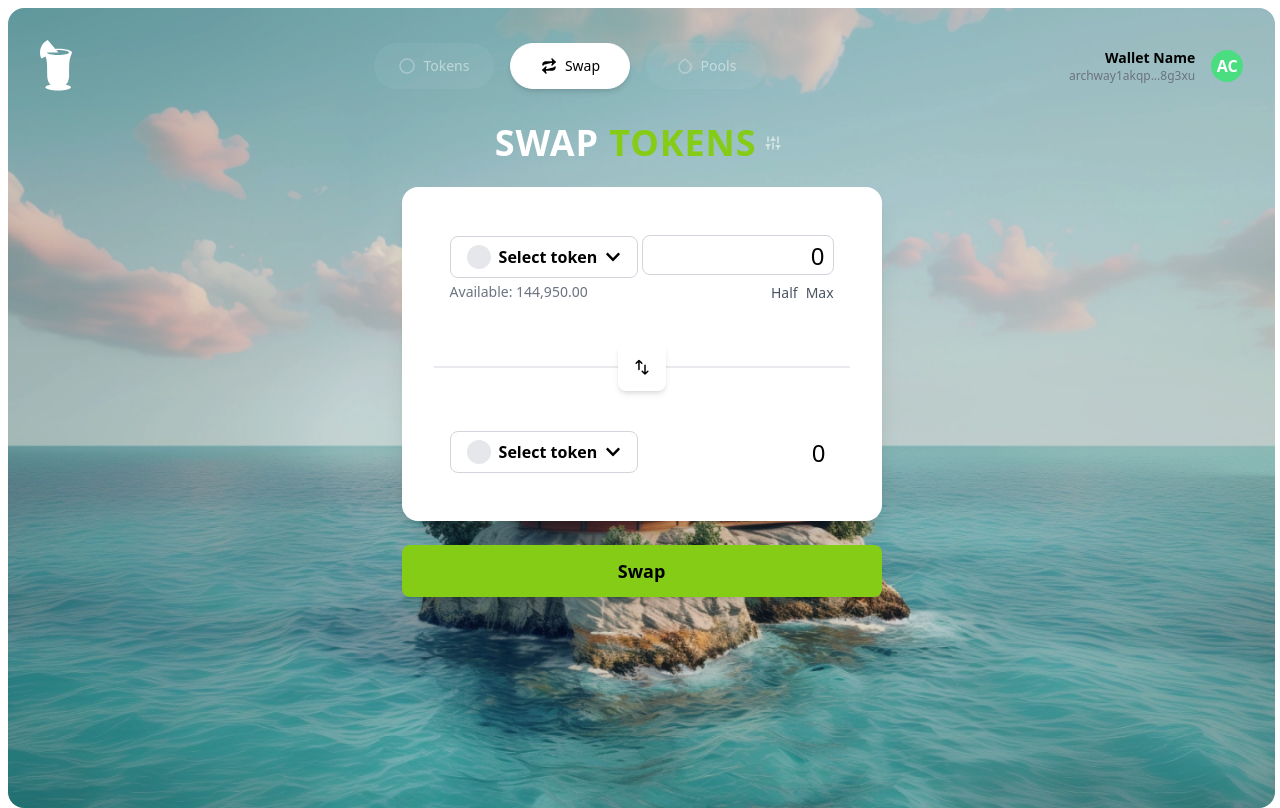
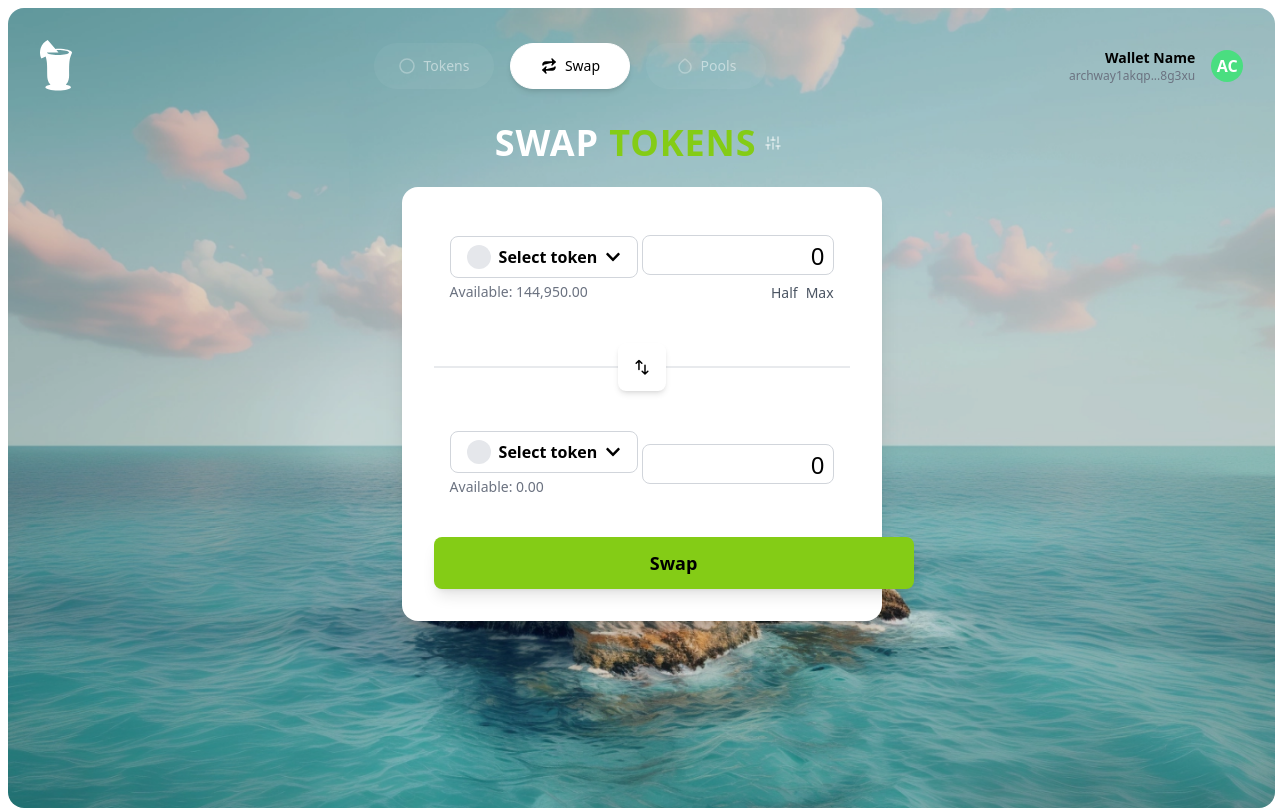
Before and after one commit to naftalimurgor/pinacolada, a Next.js app: page /swap in a window 1280 px wide. Built offline with nearby package versions, Linux system fonts and the light colour scheme.

Commit message:
fixed minor issues

```diff
--- a/app/src/PinaColadaInfoOverlay.tsx
+++ b/app/src/PinaColadaInfoOverlay.tsx
@@ -15,7 +15,6 @@ const PinaColadaInfoOverlay: React.FC<PinaColadaInfoOverlayProps> = ({ isOpen, o
 
     return (
         <div className="fixed inset-0 bg-sky-200 bg-opacity-80 z-50 flex items-center justify-center p-4">
-            {/* Close Icon - Positioning it at the top of the overlay */}
             <div
                 onClick={onClose}
                 className="absolute top-8 right-8 p-2 text-gray-500 hover:text-gray-700 focus:outline-none focus:ring-2 focus:ring-offset-2 focus:ring-gray-400 z-50 cursor-pointer"
--- a/app/src/SwapInterface.tsx
+++ b/app/src/SwapInterface.tsx
@@ -83,16 +83,14 @@ const SwapInterface = () => {
           </div>
         )}
 
-        <div className="bg-white bg-white rounded-2xl shadow-xl p-8 w-[480px]">
+        <div className="bg-white rounded-2xl shadow-xl p-8 w-[480px]">
           {/* Token Inputs */}
           <div className="space-y-6">
             {/* First Token Input */}
             <div className="rounded-2xl p-4 flex justify-between items-center">
               {/* Token Selector and Available Balance (Left side) */}
               <div className="flex flex-col items-start">
-                <TokenSelector token="ATOM" balance="144,950.00" onTokenChange={function (newToken: string): void {
-                  throw new Error('Function not implemented.');
-                }} />
+                <TokenSelector token="ATOM" onTokenChange={(newToken) => console.log("Token changed to:", newToken)} />
                 <span className="text-sm text-gray-500 mt-1">
                   Available: 144,950.00
                 </span>
@@ -110,8 +108,6 @@ const SwapInterface = () => {
                   <button className="text-sm text-gray-600 hover:underline">Max</button>
                 </div>
               </div>
-
-
             </div>
 
             {/* Swap Icon */}
@@ -130,15 +126,14 @@ const SwapInterface = () => {
               </button>
             </div>
 
-
-
             {/* Second Token Input */}
             <div className="rounded-2xl p-4 flex justify-between items-center">
               {/* Token Selector and Available Balance (Left side) */}
               <div className="flex flex-col items-start">
-                <TokenSelector token="ARCH" balance="0.00" onTokenChange={function (newToken: string): void {
-                  throw new Error('Function not implemented.');
-                }} />
+                <TokenSelector token="ARCH" onTokenChange={(newToken) => console.log("Token changed to:", newToken)} />
+                <span className="text-sm text-gray-500 mt-1">
+                  Available: 0.00
+                </span>
               </div>
 
               {/* Input and Half/Max Buttons (Right side) */}
@@ -146,18 +141,17 @@ const SwapInterface = () => {
                 <input
                   type="text"
                   placeholder="0"
-                  className="w-full bg-transparent text-2xl focus:outline-none text-right border border-none rounded-lg p-2 h-10 placeholder-black"
+                  className="w-full bg-transparent text-2xl focus:outline-none text-right border border-gray-300 rounded-lg p-2 h-10 placeholder-black"
                 />
               </div>
             </div>
           </div>
 
           {/* Swap Button */}
-
+          <button className="w-[480px] bg-lime-500 text-black py-3 rounded-lg mt-6 font-bold text-lg hover:bg-lime-600 transition duration-300 shadow-lg">
+            Swap
+          </button>
         </div>
-        <button className="w-[480px] bg-lime-500 text-black py-3 rounded-lg mt-6 font-bold text-lg hover:bg-lime-600 transition duration-300 shadow-lg">
-          Swap
-        </button>
       </div>
     </div>
   );
--- a/app/src/component/TokenSelector.tsx
+++ b/app/src/component/TokenSelector.tsx
@@ -13,7 +13,7 @@ interface TokenSelectorProps {
     onTokenChange: (newToken: string) => void;
 }
 
-const TokenSelector: React.FC<TokenSelectorProps> = ({ token, onTokenChange }) => {
+const TokenSelector: React.FC<TokenSelectorProps> = ({  onTokenChange }) => {
     const [isOpen, setIsOpen] = useState(false);
     const [searchQuery, setSearchQuery] = useState("");
     const [selectedToken, setSelectedToken] = useState<Token | null>(null);
@@ -63,7 +63,6 @@ const TokenSelector: React.FC<TokenSelectorProps> = ({ token, onTokenChange }) =
                             className="w-full bg-transparent focus:outline-none text-center"
                         />
                         <FaSearch className="text-gray-400" />
-
                     </div>
 
                     <div className="max-h-60 overflow-y-auto space-y-2">
```
